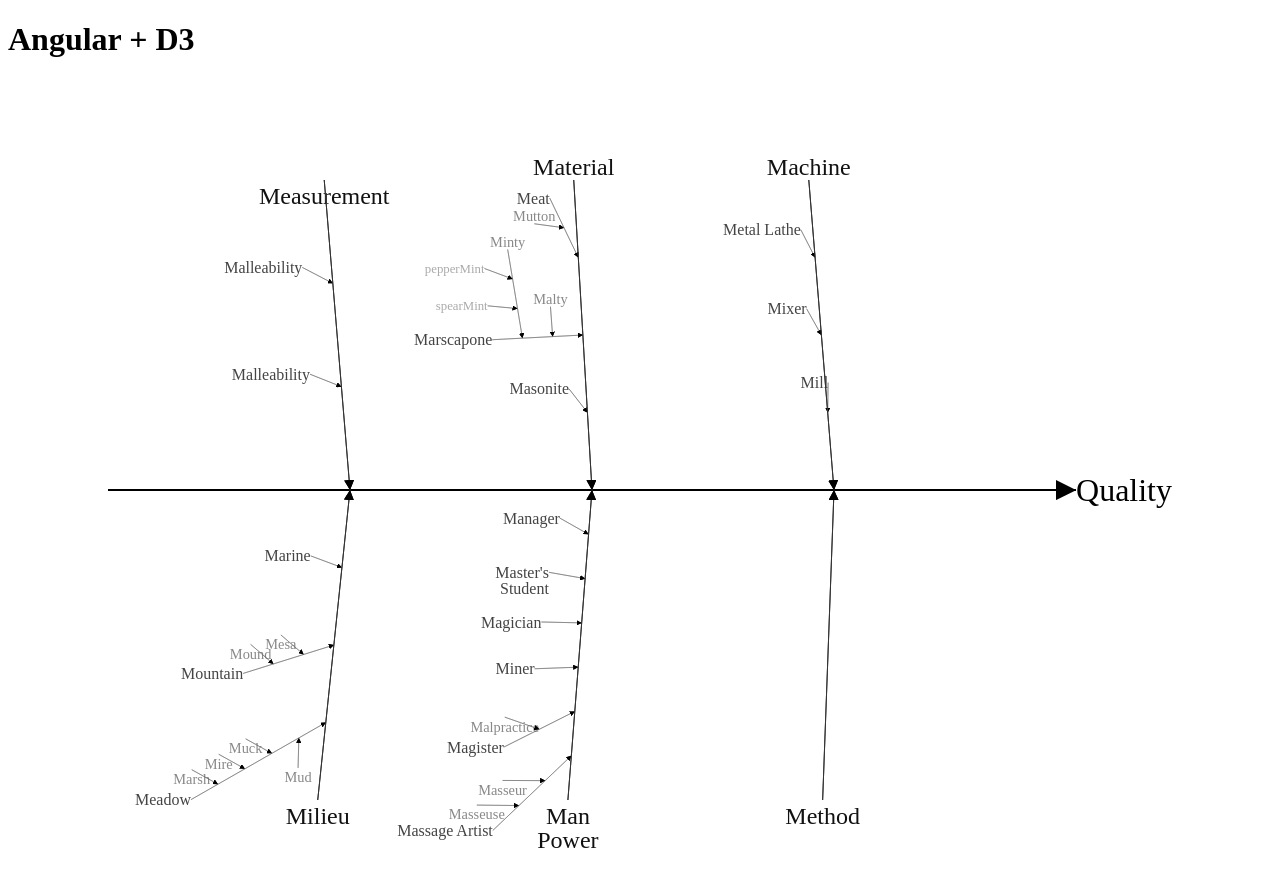
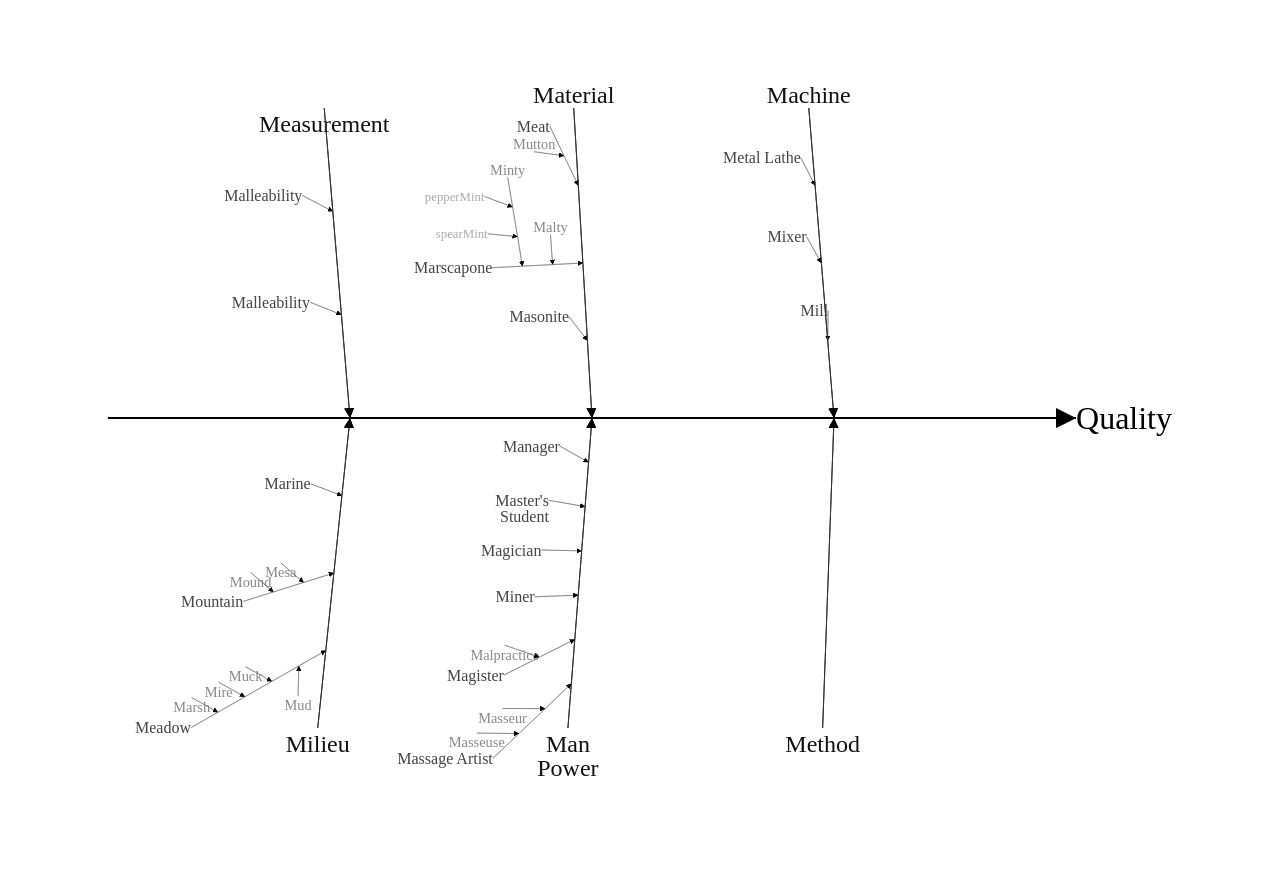
Before and after one commit to CsarChvz/d3-cero-fishbone, an Angular app: page / in a window 1280 px wide. Shown: the top 886 px of the page. After the commit the page ends 840 px from the top, so only its background shows below. Built offline with nearby package versions, Linux system fonts and the light colour scheme.

Commit message:
Update component

```diff
--- a/src/app/app.component.html
+++ b/src/app/app.component.html
@@ -1,7 +1,3 @@
-<header>
-  <h1>Angular + D3</h1>
-</header>
-
 <app-fish [data]="data"></app-fish>
 <!-- <app-fish [data]="data"></app-fish> -->
 
```
